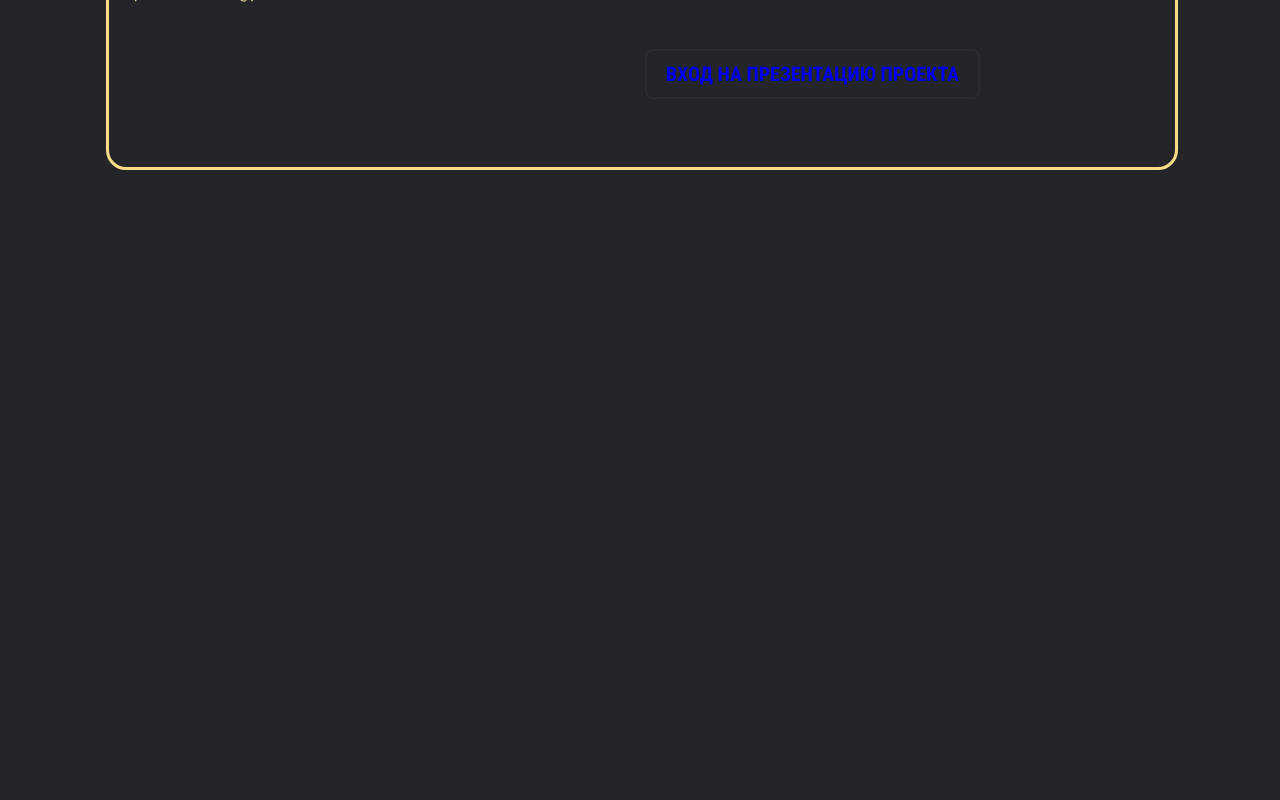
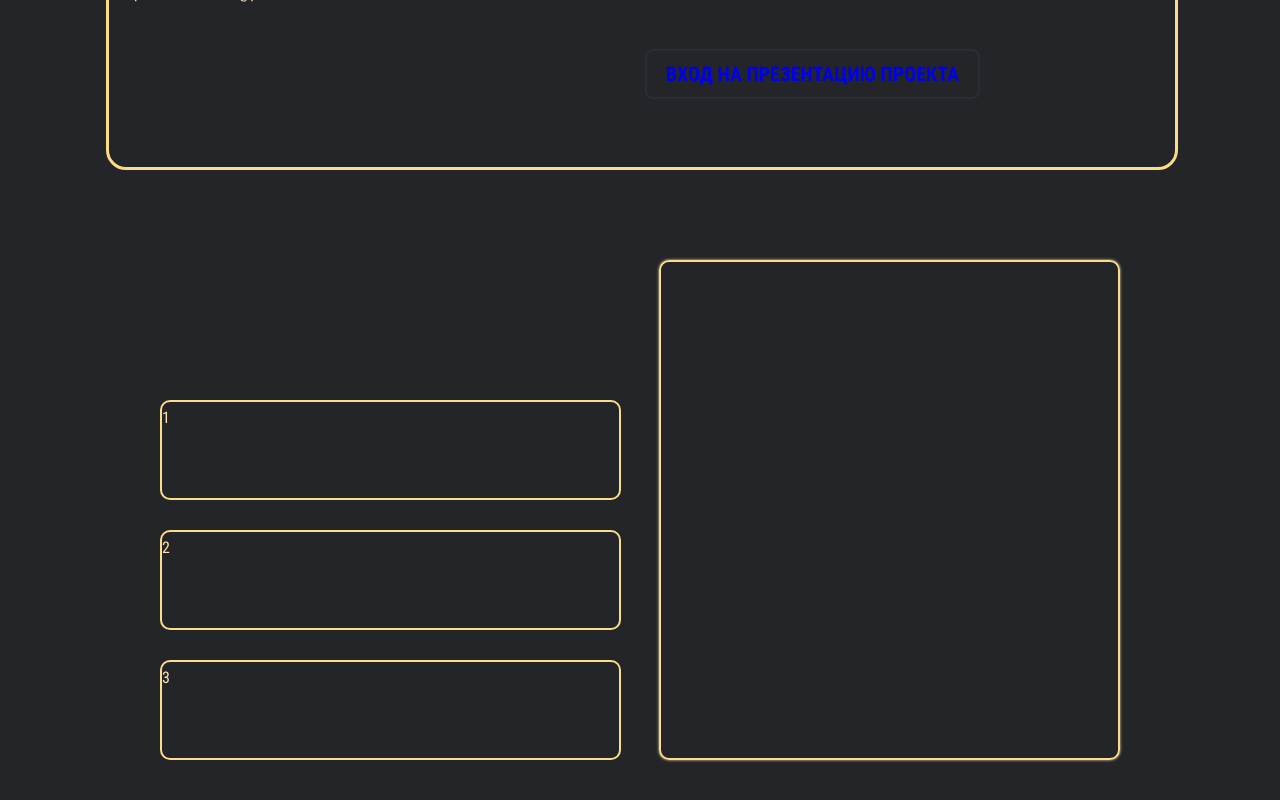
Before and after one commit to pavelminsk1979/portfolioNew, a React (Vite) app: page / in a window 1280 px wide. Shown: the part 1726-2526 px from the top of the page. Before the commit the page ends 1936 px from the top, so only its background shows below. Built offline with nearby package versions, Linux system fonts and the light colour scheme.

Commit message:
create component Contact

```diff
--- /dev/null
+++ b/src/components/contact/Contact.module.scss
@@ -0,0 +1,65 @@
+.main {
+  min-width: 75%;
+  margin: 50px 0;
+  display: flex;
+  justify-content: space-between;
+}
+
+.blocLink {
+  width: 48%;
+  display: flex;
+  flex-direction: column;
+  justify-content: end;
+  gap: 30px;
+}
+
+.blockForm {
+  width: 48%;
+  height: 500px;
+
+  border: 2px solid var(--color-light-300);
+  border-radius: 10px;
+  box-shadow: 0 0 3px 0;
+}
+
+.minBlockLink {
+  width: 100%;
+  border: 2px solid var(--color-light-300);
+  height: 100px;
+  border-radius: 10px;
+}
+
+@media screen and (width <= 1000px) {
+  .main {
+    margin-top: 430px;
+    flex-direction: column-reverse;
+    gap: 50px;
+  }
+
+  .blockForm {
+    width: 100%;
+  }
+
+  .blocLink {
+    width: 100%;
+    flex-direction: row;
+    gap: 10px;
+  }
+
+  .minBlockLink {
+    width: 33%;
+    border: 1px solid var(--color-light-300);
+    height: 80px;
+    border-radius: 10px;
+  }
+}
+
+@media (width <= 450px) {
+  .main {
+    min-width: 95%;
+  }
+
+  .blockForm {
+    border: 1px solid var(--color-light-300);
+  }
+}
--- /dev/null
+++ b/src/components/contact/Contact.tsx
@@ -0,0 +1,14 @@
+import st from './Contact.module.scss'
+
+export const Contact = () => {
+  return (
+    <div className={st.main}>
+      <div className={st.blocLink}>
+        <div className={st.minBlockLink}>1</div>
+        <div className={st.minBlockLink}>2</div>
+        <div className={st.minBlockLink}>3</div>
+      </div>
+      <div className={st.blockForm}></div>
+    </div>
+  )
+}
--- a/src/components/works/Works.module.scss
+++ b/src/components/works/Works.module.scss
@@ -156,7 +156,8 @@
   .blockTitleProjectAndTechnoloies {
     min-width: 90%;
     height: 65%;
-    /*margin-bottom: 30px;*/
+
+    /* margin-bottom: 30px; */
   }
 }
 
@@ -168,8 +169,8 @@
   }
 
   .blockTitleProjectAndTechnoloies {
+    margin-bottom: 10px;
     padding: 15px;
-    margin-bottom: 10px;
   }
 
   .link {
--- a/src/page/content/Content.tsx
+++ b/src/page/content/Content.tsx
@@ -3,6 +3,7 @@ import { useState } from 'react'
 import st from './Content.module.scss'
 
 import { Navigation } from '../../components/Navigation'
+import { Contact } from '../../components/contact/Contact.tsx'
 import { Header } from '../../components/header/Header'
 import { Main } from '../../components/main/Main'
 import { Scils } from '../../components/scils/Scils'
@@ -74,6 +75,7 @@ export const Content = () => {
         handleClickRighttArrowNewProjects={handleClickRighttArrowNewProjects}
         handleOnclichSwitch={handleOnclichSwitch}
       />
+      <Contact />
     </div>
   )
 }
```
